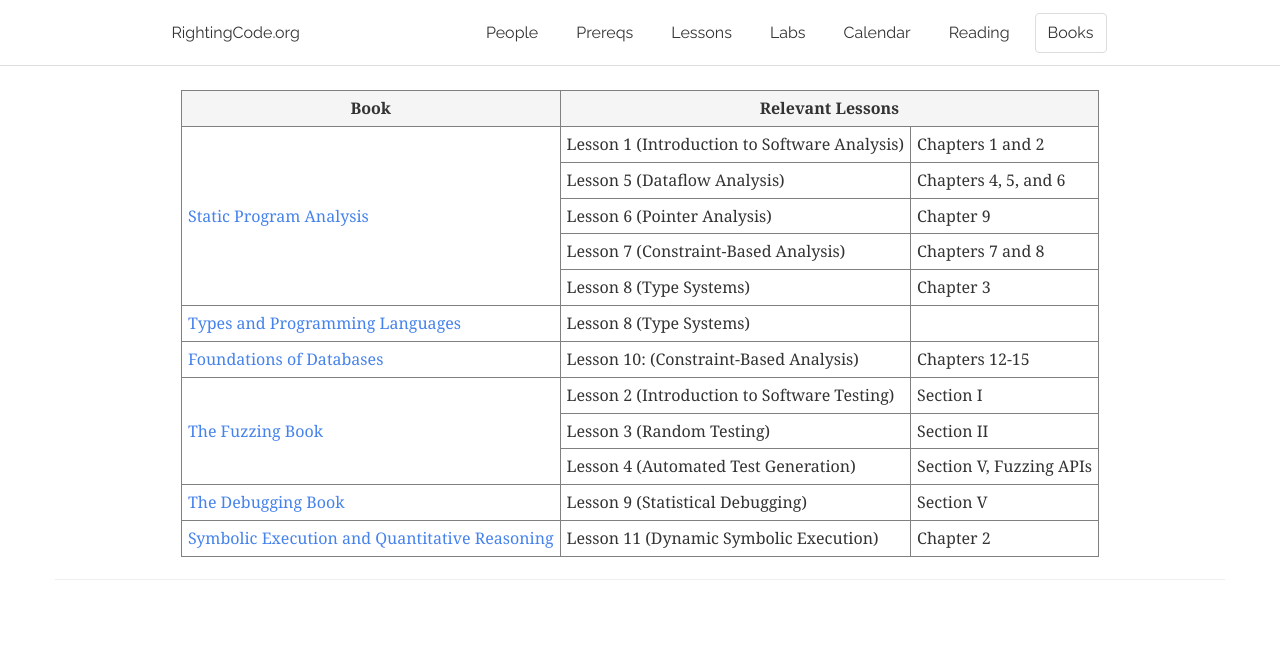
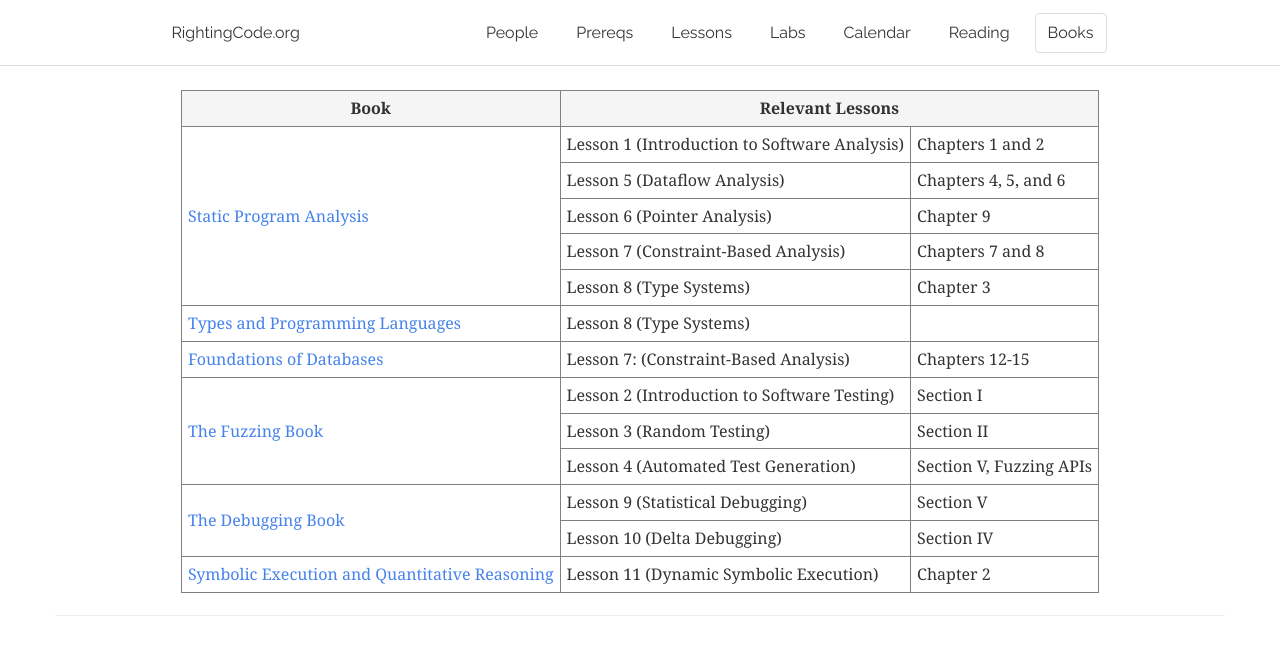
Before and after one commit to rightingcode/rightingcode.github.io, a Jekyll site: the page built from books.html, in a window 1280 px wide. Shown: the top 655 px of the page. Built offline with Jekyll 4.4.1, drawn with Linux system fonts in a browser that asks for light colours; nearby versions of some CDN libraries.

Commit message:
Correct lesson number for CBA and add section for Delta Debugging

```diff
--- a/books.html
+++ b/books.html
@@ -33,7 +33,7 @@ layout: default
 	  </tr>
 	  <tr>
 		<td><a href="http://webdam.inria.fr/Alice/">Foundations of Databases</a></td>
-		<td>Lesson 10: (Constraint-Based Analysis)</td><td>Chapters 12-15</td></td>
+		<td>Lesson 7: (Constraint-Based Analysis)</td><td>Chapters 12-15</td></td>
 	  </tr>
 	  <tr>
 		<td rowspan="3"><a href="https://www.fuzzingbook.org/">The Fuzzing Book</a></td>
@@ -49,9 +49,13 @@ layout: default
 		<td>Section V, Fuzzing APIs</td>
 	  </tr>
 	  <tr>
-		<td><a href="https://www.debuggingbook.org/">The Debugging Book</a></td>
+		<td rowspan="2"><a href="https://www.debuggingbook.org/">The Debugging Book</a></td>
 		<td>Lesson 9 (Statistical Debugging)</td>
 		<td>Section V</td>
+	  </tr>
+	  <tr>
+		<td>Lesson 10 (Delta Debugging)</td>
+		<td>Section IV</td>
 	  </tr>
 	  <tr>
 		<td><a href="https://www.morganclaypoolpublishers.com/catalog_Orig/samples/9781681738550_sample.pdf">Symbolic Execution and Quantitative Reasoning</a></td>
```
